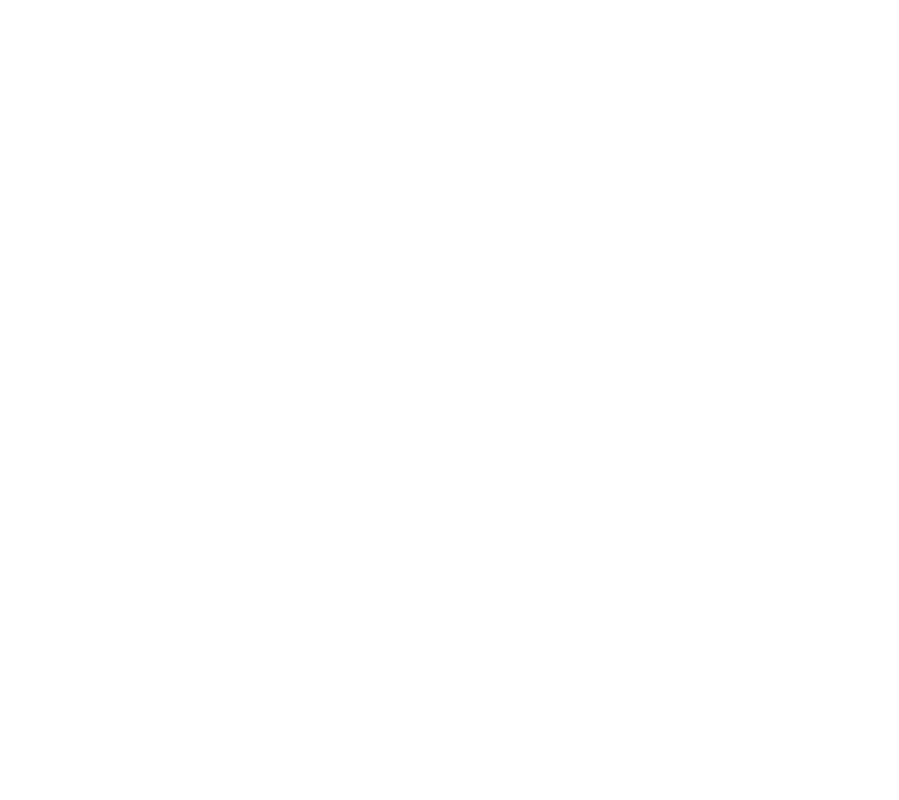
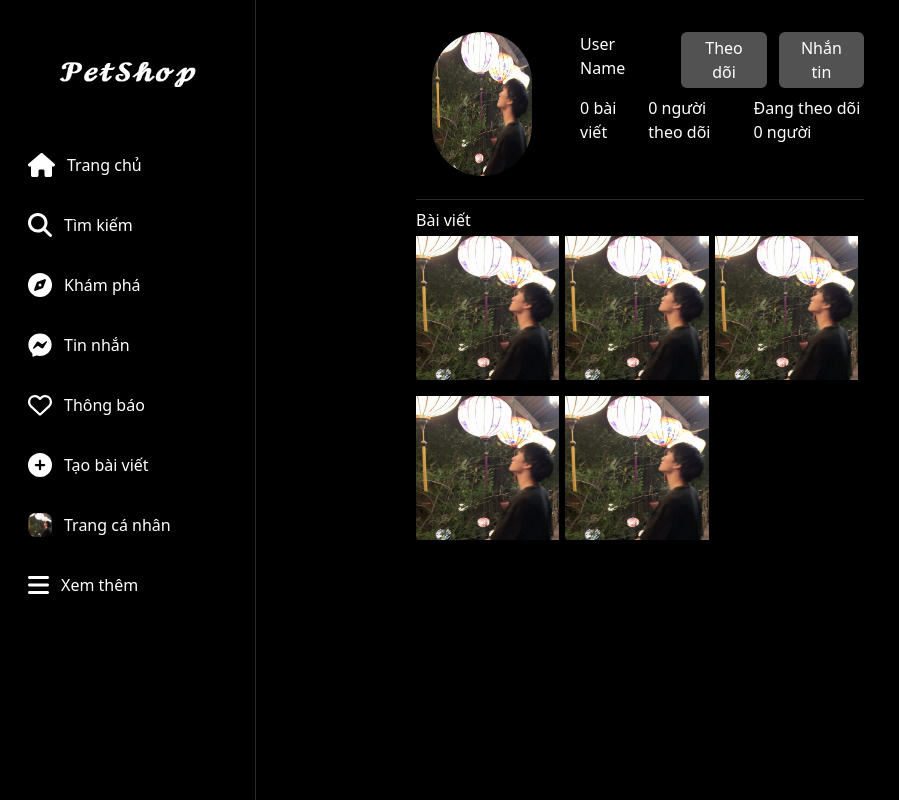
Before and after one commit to hoangnguyen130/petshop-fe, a React (Create React App) app: page /user in a window 1280 px wide. Before the commit this address had no page. Shown: the whole page, without its empty margins (0-899 px from the left). Built offline with nearby package versions, Linux system fonts and the light colour scheme.

Commit message:
add user page

```diff
--- a/src/components/Layout/DefaultLayout/LeftBar/index.js
+++ b/src/components/Layout/DefaultLayout/LeftBar/index.js
@@ -1,7 +1,7 @@
 import { FontAwesomeIcon } from '@fortawesome/react-fontawesome';
 import { faFacebookMessenger } from '@fortawesome/free-brands-svg-icons';
 import { faHeart } from '@fortawesome/free-regular-svg-icons';
-import { faBars, faCompass, faHouse, faMagnifyingGlass } from '@fortawesome/free-solid-svg-icons';
+import { faBars, faCirclePlus, faCompass, faHouse, faMagnifyingGlass } from '@fortawesome/free-solid-svg-icons';
 
 import logo from '~/assets/img/logo.png';
 import avt from '~/assets/img/avt.jpg';
@@ -40,6 +40,10 @@ function LeftBar() {
           <span className="text">Thông báo</span>
         </li>
         <li>
+          <FontAwesomeIcon className="left-bar-icon" icon={faCirclePlus} />
+          <span className="text">Tạo bài viết</span>
+        </li>
+        <li>
           <img src={avt} alt="logo" className="w-6 rounded-lg" />
           <span className="text">Trang cá nhân</span>
         </li>
--- /dev/null
+++ b/src/pages/User.js
@@ -0,0 +1,45 @@
+import LeftBar from '~/components/Layout/DefaultLayout/LeftBar';
+
+import avt from '~/assets/img/avt.jpg';
+
+function UserPage() {
+  return (
+    <div className="user-page bg-black">
+      <LeftBar />
+      <div className="max-w-screen min-h-screen mx-64 px-40 bg-black text-white pt-8">
+        <div
+          className="user-info-wrapper flex w-full relative pb-6
+            before:content-[''] before:absolute before:w-full before:h-px before:top-auto before:bottom-0 before:right-0 before:bg-slate-300  before:opacity-20"
+        >
+          <div className="img-wrapper mr-8 px-4">
+            <img src={avt} alt="avt" className="w-36 h-36 rounded-full" />
+          </div>
+          <div className="user-info ">
+            <div className="flex mb-2">
+              <h2 className="user-name mr-8">User Name</h2>
+              <button className="follow-btn mr-3 bg-neutral-600 py-1 px-4 rounded-md">Theo dõi</button>
+              <button className="texting-btn bg-neutral-600 py-1 px-4 rounded-md">Nhắn tin</button>
+            </div>
+            <div className="flex">
+              <p className="mr-6">0 bài viết</p>
+              <p className="mr-6">0 người theo dõi</p>
+              <p className="">Đang theo dõi 0 người</p>
+            </div>
+          </div>
+        </div>
+        <div className='mt-2'>
+            <p className='my-1'>Bài viết</p>
+            <div className=''>
+                <img src={avt} alt='avt' className='float-left w-1/3 pr-1.5 pb-4'/>
+                <img src={avt} alt='avt' className='float-left w-1/3 pr-1.5 pb-4'/>
+                <img src={avt} alt='avt' className='float-left w-1/3 pr-1.5 pb-4'/>
+                <img src={avt} alt='avt' className='float-left w-1/3 pr-1.5 pb-4'/>
+                <img src={avt} alt='avt' className='float-left w-1/3 pr-1.5 pb-4'/>
+            </div>
+        </div>
+      </div>
+    </div>
+  );
+}
+
+export default UserPage;
```
Also changed, not shown: src/routes/index.js (+5 -3 lines).
